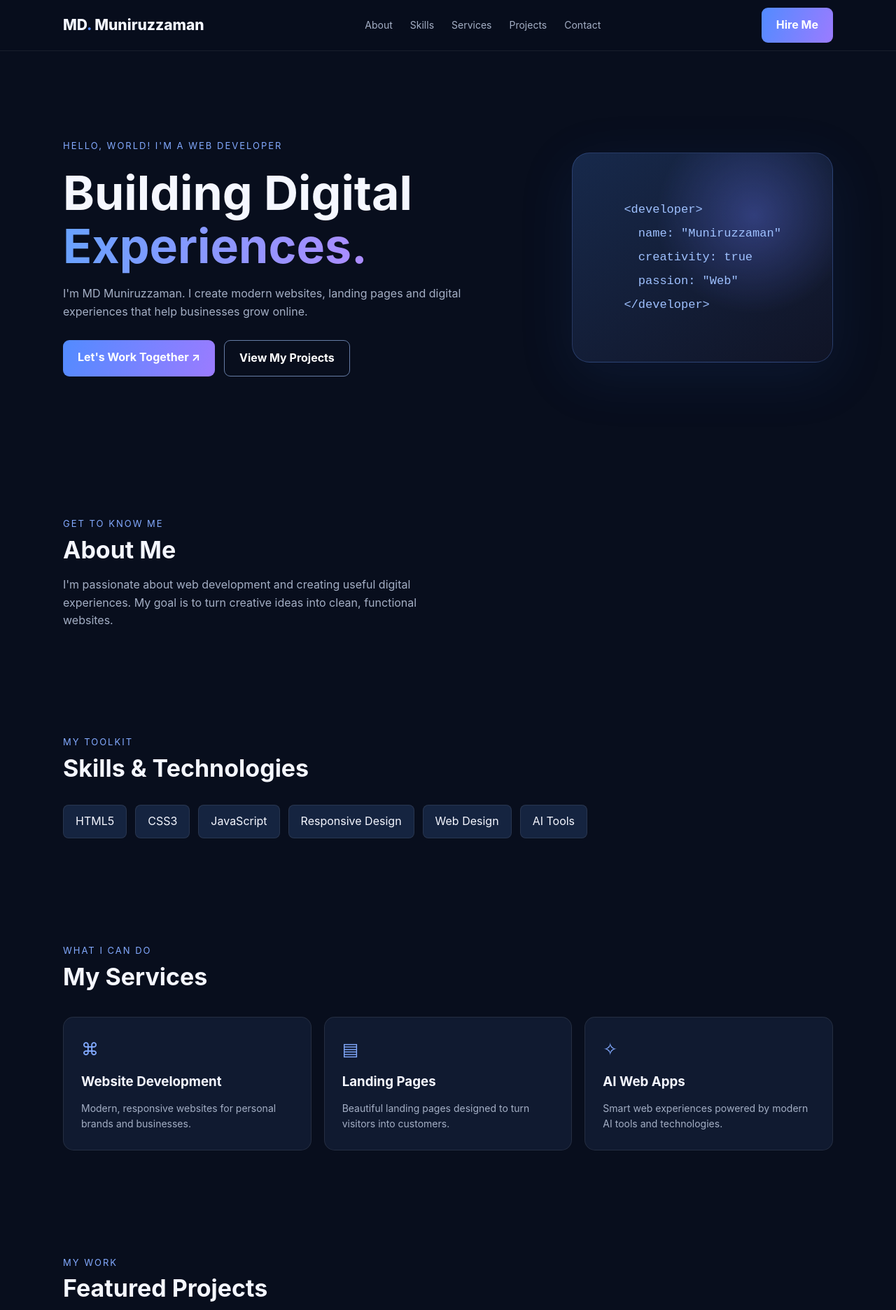
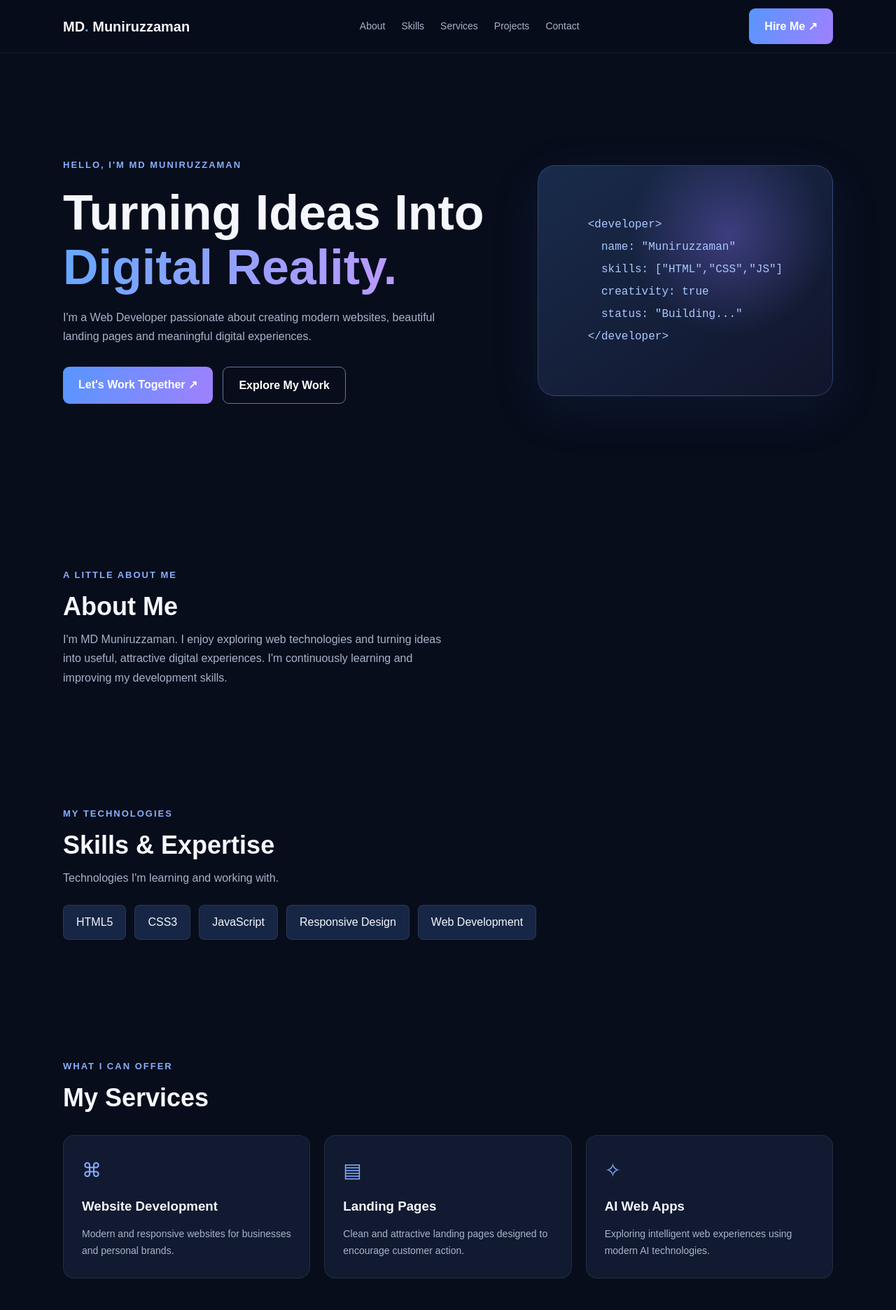
Before and after one commit to mdmuniruzzaman89/mdmuniruzzaman, a plain HTML site: page index.html in a window 1280 px wide. Shown: the top 1872 px of the page at 70% size. Drawn offline with Linux system fonts and the light colour scheme.

Commit message:
Update index.html

```diff
--- a/index.html
+++ b/index.html
@@ -1,114 +1,116 @@
-
 <!DOCTYPE html>
 <html lang="en">
 <head>
 <meta charset="UTF-8">
 <meta name="viewport" content="width=device-width, initial-scale=1.0">
+<meta name="theme-color" content="#080d1b">
+<meta name="description" content="MD Muniruzzaman - Web Developer creating modern websites, landing pages and digital experiences.">
 <title>MD Muniruzzaman | Web Developer</title>
+
 <style>
-:root {
-  --bg:#080e1d;
-  --surface:#101a30;
-  --blue:#528bff;
-  --violet:#9b7bff;
-  --white:#f5f7ff;
-  --muted:#a4afc5;
+*{margin:0;padding:0;box-sizing:border-box}
+html{scroll-behavior:smooth}
+:root{
+ --bg:#080d1b;--card:#111a30;--blue:#5796ff;
+ --purple:#a080ff;--white:#f5f7ff;--muted:#a8b3c9;
 }
-* {box-sizing:border-box;margin:0;padding:0}
-html {scroll-behavior:smooth}
-body {
-  background:var(--bg);
-  color:var(--white);
-  font-family:Inter,Arial,sans-serif;
-  line-height:1.6;
+body{
+ background:var(--bg);color:var(--white);
+ font-family:Arial,Helvetica,sans-serif;line-height:1.7;
 }
-a {color:inherit;text-decoration:none}
-.container {width:min(1100px,90%);margin:auto}
-header {
-  position:sticky;top:0;z-index:10;
-  background:#080e1deF;
+a{text-decoration:none;color:inherit}
+.container{width:min(1100px,90%);margin:auto}
+header{
+ position:sticky;top:0;z-index:20;
+ background:rgba(8,13,27,.94);
+ backdrop-filter:blur(15px);
  border-bottom:1px solid #ffffff12;
 }
-nav {
-  min-height:72px;display:flex;
-  align-items:center;justify-content:space-between;
-  gap:20px;
+nav{height:75px;display:flex;align-items:center;justify-content:space-between}
+.logo{font-size:20px;font-weight:800}
+.logo span{color:var(--blue)}
+.navlinks{display:flex;gap:23px;color:var(--muted);font-size:14px}
+.navlinks a:hover{color:white}
+.btn{
+ display:inline-block;padding:12px 22px;border-radius:9px;
+ background:linear-gradient(110deg,var(--blue),var(--purple));
+ color:white;font-weight:700;border:0;cursor:pointer;
+ transition:.3s;
 }
-.logo {font-size:21px;font-weight:800}
-.logo span {color:var(--blue)}
-.navlinks {display:flex;gap:25px;color:var(--muted);font-size:14px}
-.navlinks a:hover {color:white}
-.btn {
-  display:inline-block;padding:12px 21px;
-  border-radius:9px;font-weight:700;
-  background:linear-gradient(110deg,var(--blue),var(--violet));
-  color:white;border:0;cursor:pointer;
+.btn:hover{transform:translateY(-3px);box-shadow:0 10px 30px #5796ff40}
+.outline{background:transparent;border:1px solid #60779e}
+.hero{
+ min-height:650px;display:grid;grid-template-columns:1.2fr .8fr;
+ align-items:center;gap:45px;padding:90px 0;
 }
-.btn-outline {
-  background:transparent;border:1px solid #657ca5;
+.tag{color:#86afff;font-size:13px;letter-spacing:2px;font-weight:bold}
+h1{font-size:clamp(42px,6vw,70px);line-height:1.12;margin:18px 0}
+.gradient{
+ background:linear-gradient(100deg,#67a7ff,#bd9aff);
+ -webkit-background-clip:text;background-clip:text;color:transparent;
 }
-.hero {
-  min-height:590px;display:grid;
-  grid-template-columns:1.3fr .7fr;
-  align-items:center;gap:35px;padding:90px 0;
+.hero p,.intro{color:var(--muted);max-width:570px}
+.actions{display:flex;gap:14px;flex-wrap:wrap;margin-top:30px}
+.visual{
+ min-height:330px;border:1px solid #6087da55;border-radius:25px;
+ background:radial-gradient(circle at 65% 30%,#8c76ff55,transparent 40%),
+ linear-gradient(145deg,#192b4b,#11152b);
+ display:grid;place-items:center;
+ box-shadow:0 20px 70px #315cbd20;
 }
-.tag {color:#83aaff;font-size:13px;letter-spacing:2px}
-h1 {font-size:clamp(42px,6vw,68px);line-height:1.12;margin:18px 0}
-h1 span {
-  background:linear-gradient(100deg,#68a2ff,#ad8cff);
-  -webkit-background-clip:text;color:transparent;
+.code{font:16px/2 monospace;color:#a9c8ff}
+section{padding:85px 0}
+h2{font-size:36px;line-height:1.2;margin:12px 0}
+.grid{display:grid;grid-template-columns:repeat(3,1fr);gap:20px;margin-top:32px}
+.card{
+ padding:26px;border-radius:16px;background:var(--card);
+ border:1px solid #ffffff14;transition:.3s;
 }
-.hero p,.section-intro {color:var(--muted);max-width:570px}
-.actions {display:flex;gap:13px;flex-wrap:wrap;margin-top:28px}
-.visual {
-  height:300px;border:1px solid #567dce55;
-  border-radius:25px;background:
-  radial-gradient(circle at 70% 30%,#6c7cff55,transparent 42%),
-  linear-gradient(145deg,#17294b,#101426);
-  display:grid;place-items:center;
-  box-shadow:0 20px 80px #315cbd20;
+.card:hover{transform:translateY(-6px);border-color:#5796ff88}
+.card h3{margin:12px 0}
+.card p{color:var(--muted);font-size:14px}
+.symbol{font-size:28px;color:#83adff}
+.skills{display:flex;flex-wrap:wrap;gap:12px;margin-top:25px}
+.skills span{
+ padding:10px 18px;border-radius:8px;
+ background:#162644;border:1px solid #ffffff15;
 }
-.code {font-family:monospace;color:#9fc1ff;font-size:17px;line-height:2}
-section {padding:75px 0}
-.section-title {font-size:34px;margin-bottom:10px}
-.grid {display:grid;grid-template-columns:repeat(3,1fr);gap:18px;margin-top:30px}
-.card {
-  padding:25px;border-radius:15px;
-  border:1px solid #ffffff16;background:var(--surface);
+.project{min-height:180px}
+.project a{color:#91b7ff;font-size:14px}
+.contact{display:grid;grid-template-columns:1fr 1fr;gap:40px}
+form{display:grid;gap:14px}
+input,textarea{
+ width:100%;padding:15px;border-radius:9px;
+ background:#111a30;color:white;border:1px solid #354462;
+ font:inherit;outline:none;
 }
-.card h3 {margin:12px 0}
-.card p {color:var(--muted);font-size:14px}
-.symbol {font-size:25px;color:#82aaff}
-.skills {display:flex;flex-wrap:wrap;gap:12px;margin-top:25px}
-.skills span {
-  padding:10px 17px;border-radius:8px;
-  background:#152440;border:1px solid #ffffff15;
+input:focus,textarea:focus{border-color:var(--blue)}
+textarea{min-height:135px;resize:vertical}
+footer{
+ border-top:1px solid #ffffff15;padding:30px 0;
+ color:var(--muted);text-align:center;font-size:13px;
 }
-.project {min-height:165px}
-.contact-grid {display:grid;grid-template-columns:1fr 1fr;gap:35px}
-form {display:grid;gap:14px}
-input,textarea {
-  width:100%;padding:14px;border-radius:8px;
-  border:1px solid #344362;background:#101a30;
-  color:white;font:inherit;
+.reveal{animation:appear .8s ease both}
+@keyframes appear{
+ from{opacity:0;transform:translateY(20px)}
+ to{opacity:1;transform:translateY(0)}
 }
-textarea {min-height:130px;resize:vertical}
-footer {padding:25px 0;border-top:1px solid #ffffff15;color:var(--muted);text-align:center;font-size:13px}
-@media(max-width:700px) {
-  .navlinks {display:none}
-  .hero {grid-template-columns:1fr;padding:65px 0;min-height:auto}
-  .visual {height:220px}
-  .grid {grid-template-columns:1fr}
-  .contact-grid {grid-template-columns:1fr}
-  section {padding:55px 0}
+@media(max-width:750px){
+ .navlinks{display:none}
+ .hero{grid-template-columns:1fr;padding:75px 0;min-height:auto}
+ .visual{min-height:220px}
+ .grid{grid-template-columns:1fr}
+ .contact{grid-template-columns:1fr}
+ section{padding:60px 0}
+ h2{font-size:30px}
 }
 </style>
 </head>
+
 <body>
-
 <header>
  <nav class="container">
-  <a class="logo" href="#">MD<span>.</span> Muniruzzaman</a>
+  <a href="#" class="logo">MD<span>.</span> Muniruzzaman</a>
   <div class="navlinks">
    <a href="#about">About</a>
    <a href="#skills">Skills</a>
@@ -116,29 +118,30 @@ footer {padding:25px 0;border-top:1px solid #ffffff15;color:var(--muted);text-al
    <a href="#projects">Projects</a>
    <a href="#contact">Contact</a>
   </div>
-  <a class="btn" href="#contact">Hire Me</a>
+  <a class="btn" href="#contact">Hire Me ↗</a>
  </nav>
 </header>
 
 <main>
- <div class="container hero">
+<div class="container hero reveal">
  <div>
-   <div class="tag">HELLO, WORLD! I'M A WEB DEVELOPER</div>
-   <h1>Building Digital<br><span>Experiences.</span></h1>
-   <p>I'm MD Muniruzzaman. I create modern websites,
-   landing pages and digital experiences that help
-   businesses grow online.</p>
+  <div class="tag">HELLO, I'M MD MUNIRUZZAMAN</div>
+  <h1>Turning Ideas Into<br><span class="gradient">Digital Reality.</span></h1>
+  <p>I'm a Web Developer passionate about creating
+  modern websites, beautiful landing pages and
+  meaningful digital experiences.</p>
   <div class="actions">
    <a class="btn" href="#contact">Let's Work Together ↗</a>
-    <a class="btn btn-outline" href="#projects">View My Projects</a>
+   <a class="btn outline" href="#projects">Explore My Work</a>
   </div>
  </div>
  <div class="visual">
   <div class="code">
    &lt;developer&gt;<br>
    &nbsp; name: "Muniruzzaman"<br>
+   &nbsp; skills: ["HTML","CSS","JS"]<br>
    &nbsp; creativity: true<br>
-    &nbsp; passion: "Web"<br>
+   &nbsp; status: "Building..."<br>
    &lt;/developer&gt;
   </div>
  </div>
@@ -146,48 +149,50 @@ footer {padding:25px 0;border-top:1px solid #ffffff15;color:var(--muted);text-al
 
 <section id="about">
  <div class="container">
-   <div class="tag">GET TO KNOW ME</div>
-   <h2 class="section-title">About Me</h2>
-   <p class="section-intro">I'm passionate about web development
-   and creating useful digital experiences. My goal is to
-   turn creative ideas into clean, functional websites.</p>
+  <div class="tag">A LITTLE ABOUT ME</div>
+  <h2>About Me</h2>
+  <p class="intro">I'm MD Muniruzzaman. I enjoy exploring
+  web technologies and turning ideas into useful,
+  attractive digital experiences. I'm continuously
+  learning and improving my development skills.</p>
  </div>
 </section>
 
 <section id="skills">
  <div class="container">
-   <div class="tag">MY TOOLKIT</div>
-   <h2 class="section-title">Skills & Technologies</h2>
+  <div class="tag">MY TECHNOLOGIES</div>
+  <h2>Skills & Expertise</h2>
+  <p class="intro">Technologies I'm learning and working with.</p>
   <div class="skills">
    <span>HTML5</span><span>CSS3</span>
    <span>JavaScript</span><span>Responsive Design</span>
-    <span>Web Design</span><span>AI Tools</span>
+   <span>Web Development</span>
   </div>
  </div>
 </section>
 
 <section id="services">
  <div class="container">
-   <div class="tag">WHAT I CAN DO</div>
-   <h2 class="section-title">My Services</h2>
+  <div class="tag">WHAT I CAN OFFER</div>
+  <h2>My Services</h2>
   <div class="grid">
    <article class="card">
     <div class="symbol">⌘</div>
     <h3>Website Development</h3>
-     <p>Modern, responsive websites for personal brands
-     and businesses.</p>
+    <p>Modern and responsive websites for businesses
+    and personal brands.</p>
    </article>
    <article class="card">
     <div class="symbol">▤</div>
     <h3>Landing Pages</h3>
-     <p>Beautiful landing pages designed to turn visitors
-     into customers.</p>
+    <p>Clean and attractive landing pages designed
+    to encourage customer action.</p>
    </article>
    <article class="card">
     <div class="symbol">✧</div>
     <h3>AI Web Apps</h3>
-     <p>Smart web experiences powered by modern AI tools
-     and technologies.</p>
+    <p>Exploring intelligent web experiences using
+    modern AI technologies.</p>
    </article>
   </div>
  </div>
@@ -195,74 +200,75 @@ footer {padding:25px 0;border-top:1px solid #ffffff15;color:var(--muted);text-al
 
 <section id="projects">
  <div class="container">
-   <div class="tag">MY WORK</div>
-   <h2 class="section-title">Featured Projects</h2>
-   <p class="section-intro">My projects will be showcased here.
-   Replace these sample cards with your real work.</p>
+  <div class="tag">MY PORTFOLIO</div>
+  <h2>Selected Projects</h2>
+  <p class="intro">My project showcase will grow as I build
+  and publish new work.</p>
   <div class="grid">
    <article class="card project">
     <div class="symbol">01 /</div>
     <h3>Business Website</h3>
-     <p>Project preview coming soon.</p>
+    <p>Project showcase coming soon.</p>
    </article>
    <article class="card project">
     <div class="symbol">02 /</div>
     <h3>Landing Page</h3>
-     <p>Project preview coming soon.</p>
+    <p>Project showcase coming soon.</p>
    </article>
    <article class="card project">
     <div class="symbol">03 /</div>
-     <h3>AI Web Application</h3>
-     <p>Project preview coming soon.</p>
+    <h3>Web Application</h3>
+    <p>Project showcase coming soon.</p>
    </article>
   </div>
  </div>
 </section>
 
 <section id="contact">
-  <div class="container contact-grid">
+ <div class="container contact">
   <div>
-    <div class="tag">HAVE A PROJECT IN MIND?</div>
-    <h2 class="section-title">Let's Work Together.</h2>
-    <p class="section-intro">Have an idea? Tell me about your
-    project. Let's build something meaningful together.</p>
+   <div class="tag">LET'S CONNECT</div>
+   <h2>Have a Project in Mind?</h2>
+   <p class="intro">Let's discuss your idea and build
+   something great together.</p>
+   <p style="margin-top:20px;color:#9bbaff">
+    ✉ mdmuniruzzaman89@gmail.com
+   </p>
   </div>
   <form id="contactForm">
-    <input id="name" placeholder="Your name" required>
-    <input id="email" type="email" placeholder="Your email" required>
+   <input id="name" placeholder="Your full name" required>
+   <input id="email" type="email" placeholder="Your email address" required>
    <textarea id="message" placeholder="Tell me about your project..." required></textarea>
    <button class="btn" type="submit">Send Enquiry ↗</button>
+   <p style="font-size:12px;color:#a8b3c9">
+    Submitting opens your email app to send your enquiry.
+   </p>
   </form>
  </div>
 </section>
 </main>
 
 <footer>
- <div class="container">
  © <span id="year"></span> MD Muniruzzaman. All rights reserved.
-  <br>Designed with creativity & code.
- </div>
+ <br>Architect of the unseen.
 </footer>
 
 <script>
 document.getElementById("year").textContent =
  new Date().getFullYear();
 
-document.getElementById("contactForm").addEventListener("submit", function(e) {
+document.getElementById("contactForm").addEventListener("submit",function(e){
  e.preventDefault();
-  const name = document.getElementById("name").value;
-  const email = document.getElementById("email").value;
-  const message = document.getElementById("message").value;
+ const name=document.getElementById("name").value;
+ const email=document.getElementById("email").value;
+ const message=document.getElementById("message").value;
 
-  // Replace with your real email address
-  const recipient = "YOUR_EMAIL@example.com";
-  const subject = encodeURIComponent("New project enquiry from " + name);
-  const body = encodeURIComponent(
-    "Name: " + name + "\nEmail: " + email +
-    "\n\nProject details:\n" + message
+ const subject=encodeURIComponent("Portfolio enquiry from "+name);
+ const body=encodeURIComponent(
+  "Name: "+name+"\nEmail: "+email+
+  "\n\nProject details:\n"+message
  );
-  window.location.href =
-    "mailto:" + recipient + "?subject=" + subject + "&body=" + body;
+ window.location.href="mailto:mdmuniruzzaman89@gmail.com?subject="+subject+"&body="+body;
 });
 </script>
 </body>
```
Lines whose indentation alone changed are shown as unchanged.
